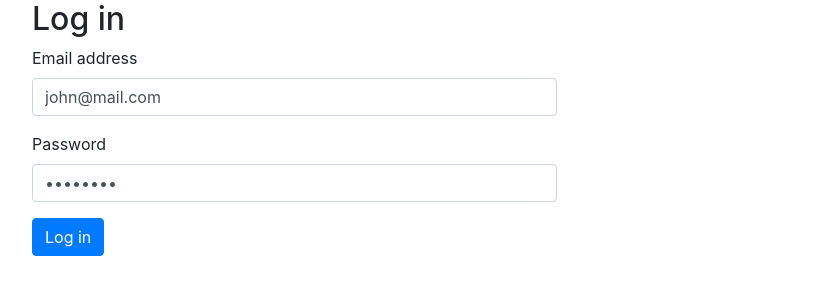
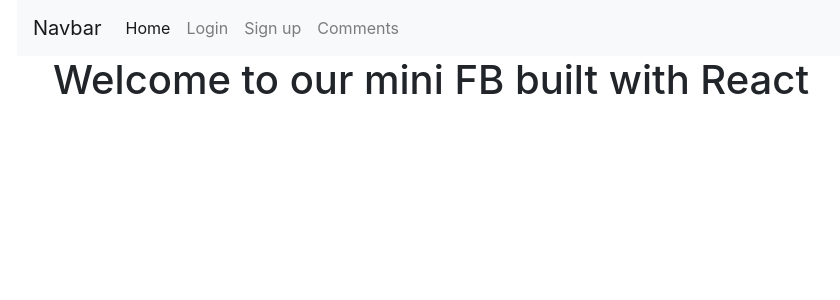
Before and after one commit to amihaescu/it-step-react, a React (Create React App) app: page / in a window 1280 px wide. Shown: the top 300 px of the page, without its empty margins (68-908 px from the left). Built offline with nearby package versions, Linux system fonts and the light colour scheme.

Commit message:
Added react router

```diff
--- a/package.json
+++ b/package.json
@@ -10,6 +10,7 @@
     "react": "^17.0.1",
     "react-bootstrap": "^1.4.0",
     "react-dom": "^17.0.1",
+    "react-router-dom": "^5.2.0",
     "react-scripts": "4.0.0",
     "web-vitals": "^0.2.4"
   },
--- a/src/App.js
+++ b/src/App.js
@@ -2,13 +2,27 @@ import './App.css';
 import CommentList from './components/class';
 import SignUpForm from './forms/sign-up';
 import LoginForm from './forms/login';
+import Navbar from './navbar/navbar';
+import { BrowserRouter as Router, Route } from 'react-router-dom';
+import Switch from 'react-bootstrap/esm/Switch';
+import Main from './components/main';
 function App() {
 
   return (
     <div className="App container">
+
       {/* <CommentList></CommentList> */}
       {/* <SignUpForm></SignUpForm> */}
-      <LoginForm></LoginForm>
+      {/* <LoginForm></LoginForm> */}
+      <Router>
+        <Navbar></Navbar>
+        <Switch>
+          <Route path="/" exact component={Main} />
+          <Route path="/signup" component={SignUpForm} />
+          <Route path="/login" component={LoginForm} />
+          <Route path="/comments" component={CommentList} />
+        </Switch>
+      </Router>
     </div>
   );
 }
--- /dev/null
+++ b/src/components/main.js
@@ -0,0 +1,13 @@
+import React from 'react';
+
+export default class Main extends React.Component {
+    constructor(){
+        super()
+    }
+
+    render(){
+        return (
+            <h1>Welcome to our mini FB built with React</h1>
+        )
+    }
+}
--- /dev/null
+++ b/src/navbar/navbar.js
@@ -0,0 +1,29 @@
+
+import { BrowserRouter as Router, Route, Switch, Link } from "react-router-dom";
+export default function Navbar() {
+    return (
+        <nav className="navbar navbar-expand-lg navbar-light bg-light">
+            <Link className="navbar-brand" to="/" exact="true">Navbar</Link>
+            <button className="navbar-toggler" type="button" data-toggle="collapse" data-target="#navbarNav" aria-controls="navbarNav" aria-expanded="false" aria-label="Toggle navigation">
+                <span className="navbar-toggler-icon"></span>
+            </button>
+            <div className="collapse navbar-collapse" id="navbarNav">
+                <ul className="navbar-nav">
+                    <li className="nav-item active">
+                        <Link className="nav-link" to="/">Home <span class="sr-only">(current)</span></Link>
+                    </li>
+                    <li className="nav-item">
+                        <Link className="nav-link" to="/login">Login</Link>
+                    </li>
+                    <li className="nav-item">
+                        <Link className="nav-link" to="/signup">Sign up</Link>
+                    </li>
+                    <li className="nav-item">
+                        <Link className="nav-link" to="/comments">Comments</Link>
+                    </li>
+                </ul>
+            </div>
+        </nav>
+
+    )
+}
```
Also changed, not shown: 1 other file (tests, documents, lock files or other folders).
